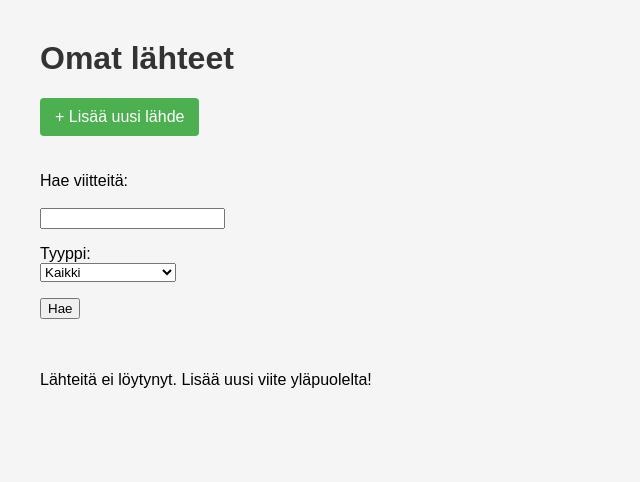
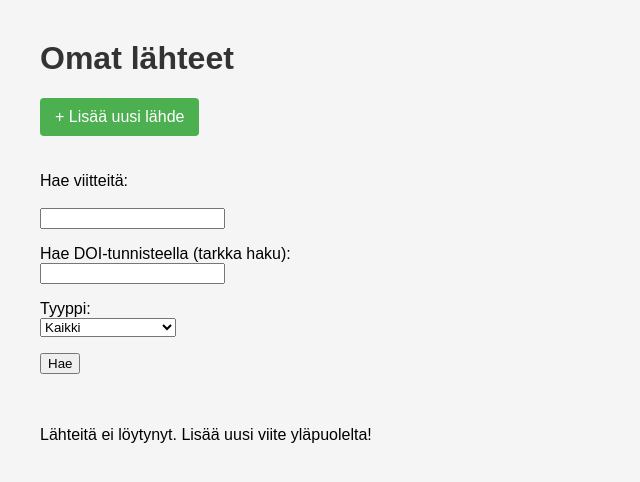
Before and after one commit to Brynde/ohtu-luukkaisen-opetuslapset, a Flask app: page / in a window 1280 px wide. Shown: the top 482 px of the page, without its empty margins (0-640 px from the left). Run offline with Flask 3, Linux system fonts and the light colour scheme; data that the repository does not hold is empty.

Commit message:
add exact search for DOI

```diff
--- a/src/app.py
+++ b/src/app.py
@@ -5,11 +5,14 @@ from config import app, test_env
 from util import validate_book
 
 
-
 @app.route("/")
 def index():
-    all_sources = get_books()  # fetch all sources from the DB
-    return render_template("index.html", sources=all_sources)
+    doi_query = request.args.get("doi_query", "").strip()
+    if doi_query:
+        sources = find_books("", doi_query=doi_query)
+    else:
+        sources = get_books()
+    return render_template("index.html", sources=sources, doi_query=doi_query)
 
 
 @app.route("/sources")
--- a/src/repositories/book_repository.py
+++ b/src/repositories/book_repository.py
@@ -138,7 +138,7 @@ def delete_book(source_key):
     db.session.commit()
     return True
 
-def find_books(query, ref_type=None):
+def find_books(query, ref_type=None, doi_query=None):
     query = (query or "").strip()
     q = "%" if query == "" else f"%{query}%"
 
@@ -148,13 +148,17 @@ def find_books(query, ref_type=None):
         "WHERE (COALESCE(key,'') LIKE :q OR COALESCE(ref_type,'') LIKE :q "
         "OR COALESCE(author,'') LIKE :q OR COALESCE(title,'') LIKE :q "
         "OR COALESCE(CAST(year AS TEXT),'') LIKE :q OR COALESCE(journal,'') LIKE :q "
-        "OR COALESCE(publisher,'') LIKE :q OR COALESCE(doi,'') LIKE :q)"
+        "OR COALESCE(publisher,'') LIKE :q)"
     )
     params = {"q": q}
 
     if ref_type:
         sql += " AND lower(COALESCE(ref_type,'')) = :ref_type"
         params["ref_type"] = ref_type.strip().lower()
+
+    if doi_query:
+        sql += " AND COALESCE(doi,'') = :doi_query"
+        params["doi_query"] = doi_query.strip()
 
     sql += " ORDER BY key COLLATE NOCASE"
 
--- a/src/templates/index.html
+++ b/src/templates/index.html
@@ -14,6 +14,11 @@
         <p>
             <label for="query">Hae viitteitä:</label><br><br>
             <input type="text" name="query" value="{{ query }}">
+        </p>
+
+        <p>
+            <label for="doi_query">Hae DOI-tunnisteella (tarkka haku):</label><br>
+            <input type="text" id="doi_query" name="doi_query" value="{{ doi_query }}">
         </p>
 
         <p>
@@ -118,5 +123,4 @@ function fallbackCopy(text, buttonEventTarget) {
 }
 </script>
 
-
 {% endblock %}
```
